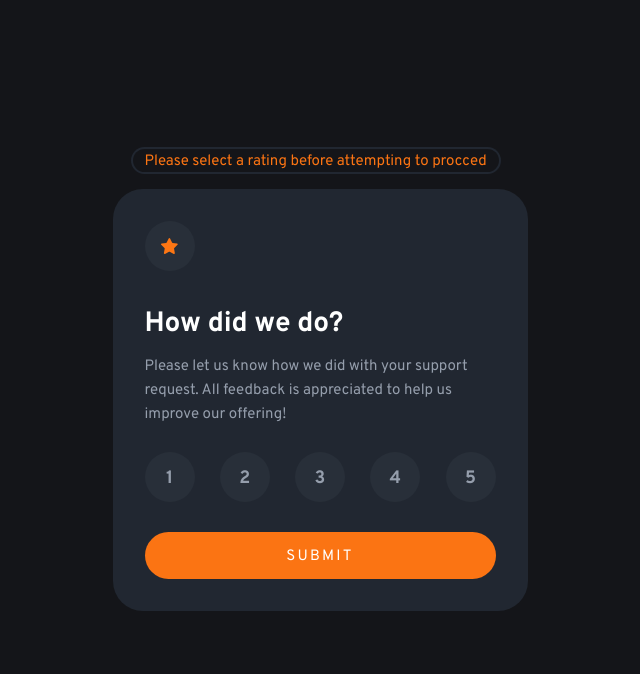
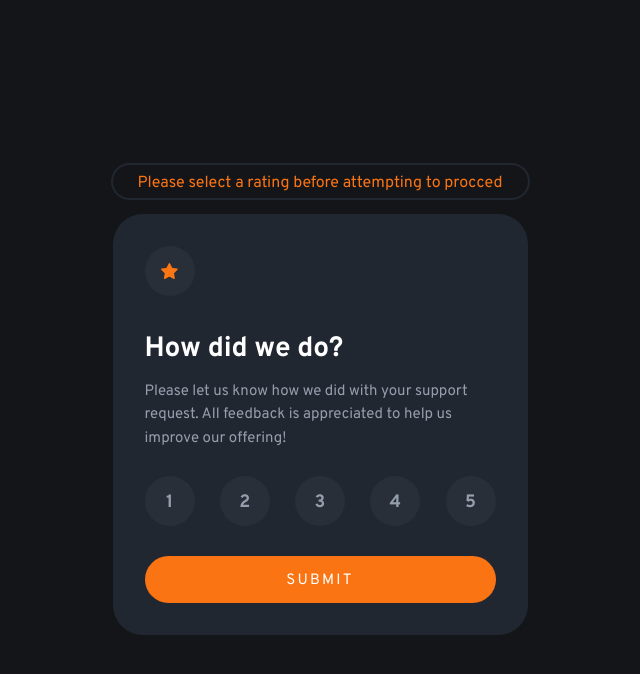
Before and after one commit to mauLovera/frontend-mentor--interactive-rating-component, a Next.js app: page / in a window 1280 px wide. Both pictures are taken after a click on the button "SUBMIT". Shown: the top 674 px of the page, without its empty margins (320-960 px from the left). Built offline with nearby package versions, Linux system fonts and the light colour scheme.

Commit message:
fix: error field

```diff
--- a/src/components/form/Form.tsx
+++ b/src/components/form/Form.tsx
@@ -58,18 +58,24 @@ export default function Form() {
   })
 
   return (
-    <form
-      className=" relative flex max-w-[415px] flex-col rounded-[30px] bg-neutral-very-dark-blue p-[32px]"
-      onSubmit={handleFormSubmit}
-    >
+    <>
       <div
-        className={`absolute -top-10 left-5 rounded-[30px] px-3 opacity-0 ring-2 ring-neutral-very-dark-blue ${formData.errors.rating && "opacity-100"} transition-opacity duration-100`}
+        className={`mb-4 w-full rounded-[30px] px-3 py-1 opacity-0 ring-2 ring-neutral-very-dark-blue ${formData.errors.rating && "opacity-100"} text-center transition-opacity duration-100`}
       >
-        <span className={"relative top-0.5 text-primary-orange"}>
+        <span
+          className={
+            "relative top-0.5 text-sm text-primary-orange sm:text-base"
+          }
+        >
           Please select a rating before attempting to procced
         </span>
       </div>
-      {currentStep}
-    </form>
+      <form
+        className=" relative flex max-w-[415px] flex-col rounded-[30px] bg-neutral-very-dark-blue p-[32px]"
+        onSubmit={handleFormSubmit}
+      >
+        {currentStep}
+      </form>
+    </>
   )
 }
```
